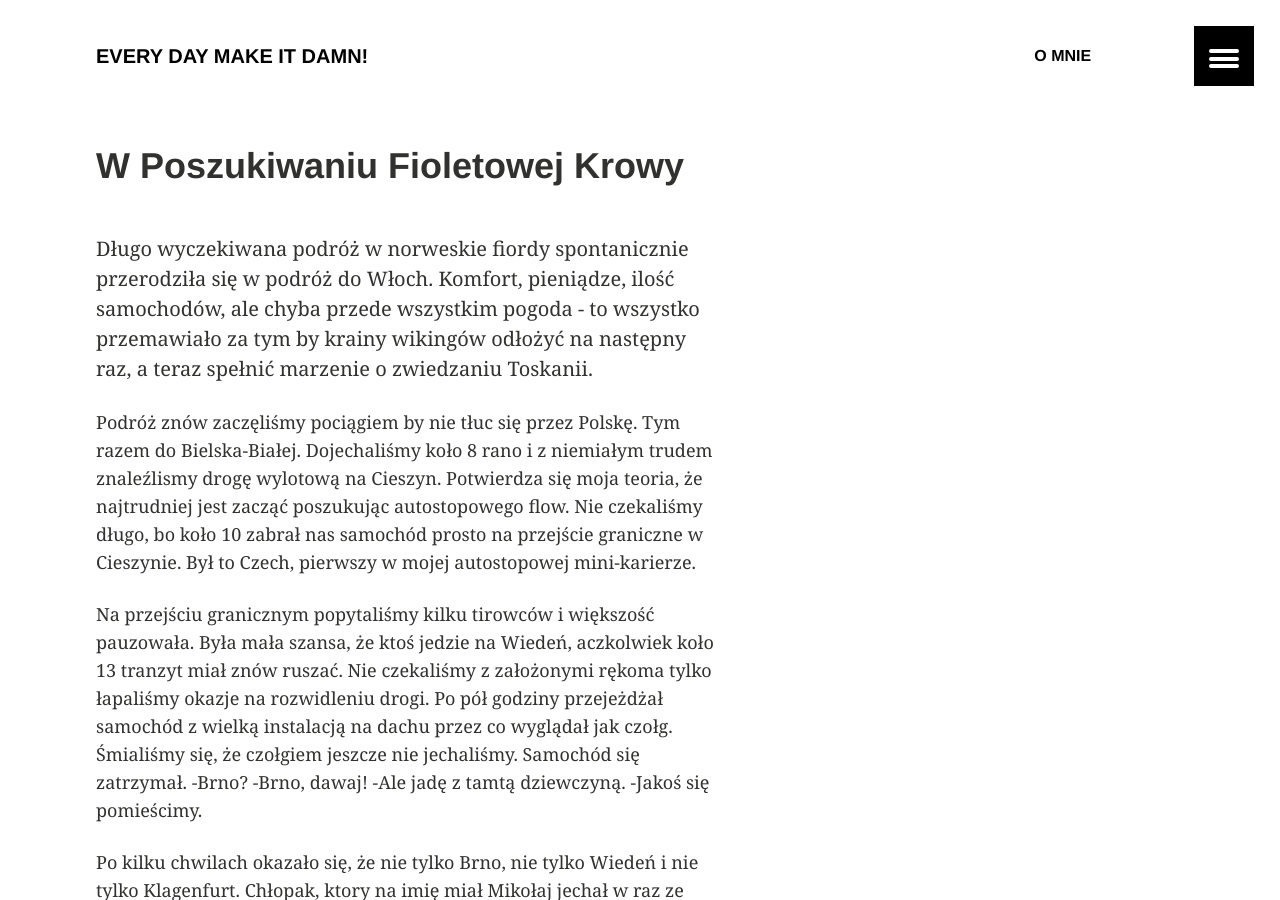
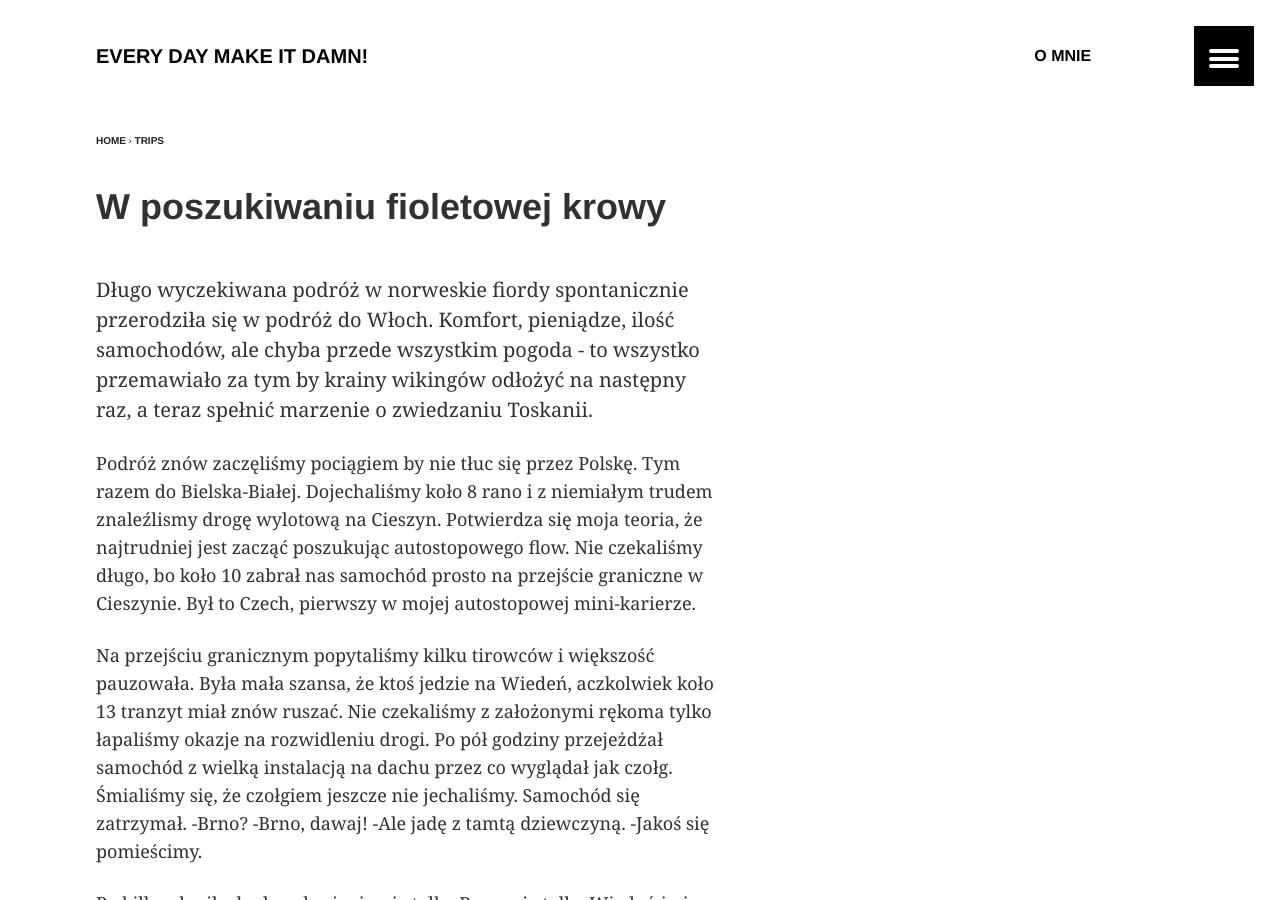
Before and after one commit to nikodamn/nikodamn.github.io, a Jekyll site: the page built from _posts/2015-01-06-w-poszukiwaniu-fioletowej-krowy.md, in a window 1280 px wide and 900 px high. Built offline with Jekyll 4.4.1, drawn with Linux system fonts in a browser that asks for light colours; some of the changed lines change nothing that is shown; some of the changed text lies outside the part shown.

Commit message:
Update content

```diff
--- a/_posts/2015-01-06-w-poszukiwaniu-fioletowej-krowy.md
+++ b/_posts/2015-01-06-w-poszukiwaniu-fioletowej-krowy.md
@@ -1,15 +1,15 @@
 ---
 layout: article
-title: "W Poszukiwaniu Fioletowej Krowy"
+title: "W poszukiwaniu fioletowej krowy"
 modified:
-categories:
-excerpt:
+categories: trips
+excerpt: "Długo wyczekiwana podróż w norweskie fiordy spontanicznie przerodziła się w podróż do Włoch. Komfort, pieniądze, ilość samochodów, ale chyba przede wszystkim pogoda - to wszystko przemawiało za tym by krainy wikingów odłożyć na następny raz, a teraz spełnić marzenie o zwiedzaniu Toskanii."
 tags: []
 image:
   feature:
   teaser:
   thumb:
-date: 2015-01-06T03:20:14+01:00
+date: 2015-06-01T03:20:14+01:00
 ---
 
 Długo wyczekiwana podróż w norweskie fiordy spontanicznie przerodziła się w podróż do Włoch. Komfort, pieniądze, ilość samochodów, ale chyba przede wszystkim pogoda - to wszystko przemawiało za tym by krainy wikingów odłożyć na następny raz, a teraz spełnić marzenie o zwiedzaniu Toskanii.
```
